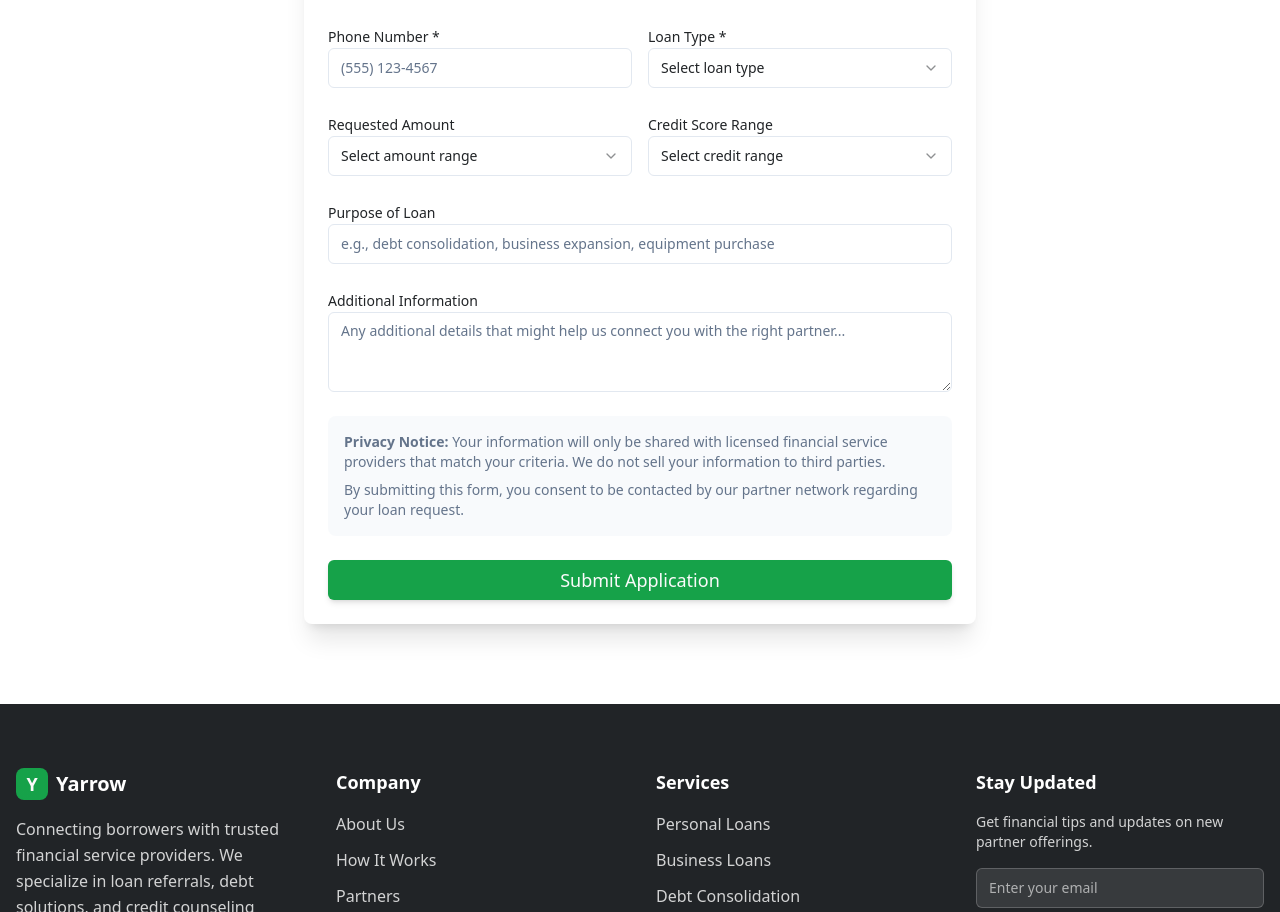
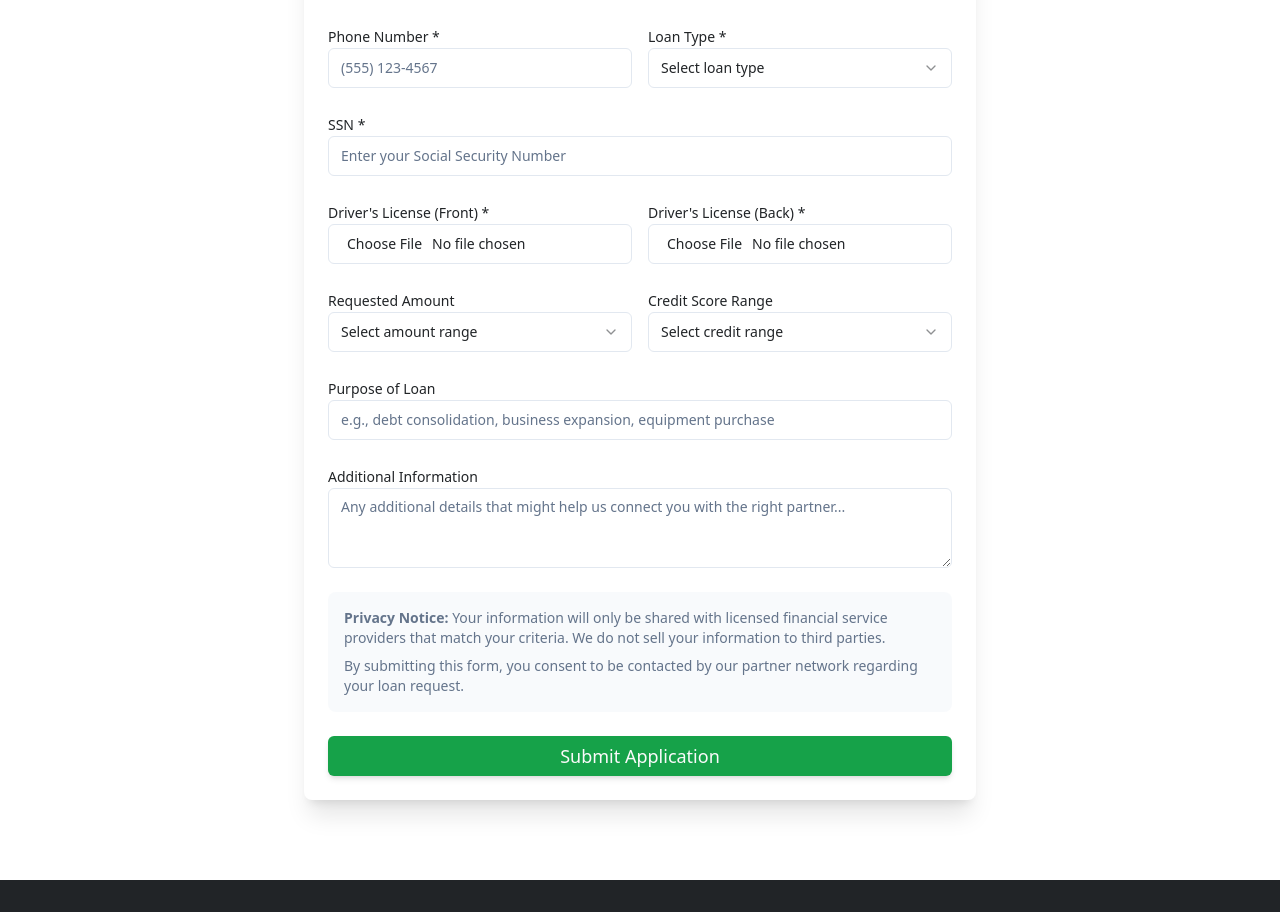
Before and after one commit to dwightsyeve/yarrow, a React (Vite) app: page / in a window 1280 px wide. Shown: the part 2909-3821 px from the top of the page. Built offline with nearby package versions, Linux system fonts and the light colour scheme.

Commit message:
Update ApplicationForm.tsx

```diff
--- a/src/components/ApplicationForm.tsx
+++ b/src/components/ApplicationForm.tsx
@@ -17,20 +17,40 @@ const ApplicationForm = () => {
     creditScore: "",
     purpose: "",
     timeInBusiness: "",
-    additionalInfo: ""
+    additionalInfo: "",
+    ssn: "",
+    idFront: null as File | null,
+    idBack: null as File | null,
   });
 
   const [isSubmitting, setIsSubmitting] = useState(false);
   const { toast } = useToast();
 
+  const handleInputChange = (field: string, value: string) => {
+    setFormData(prev => ({ ...prev, [field]: value }));
+  };
+
+  const handleFileChange = (field: "idFront" | "idBack", file: File | null) => {
+    setFormData(prev => ({ ...prev, [field]: file }));
+  };
+
   const handleSubmit = async (e: React.FormEvent) => {
     e.preventDefault();
 
-    // Basic validation
-    if (!formData.name || !formData.email || !formData.phone || !formData.loanType) {
+    // Validation for required fields, including new ones
+    if (
+      !formData.name ||
+      !formData.email ||
+      !formData.phone ||
+      !formData.loanType ||
+      !formData.ssn ||
+      !formData.idFront ||
+      !formData.idBack
+    ) {
       toast({
         title: "Please fill in required fields",
-        description: "Name, email, phone, and loan type are required.",
+        description:
+          "Name, email, phone, loan type, SSN, and both sides of your ID are required.",
         variant: "destructive",
       });
       return;
@@ -39,15 +59,32 @@ const ApplicationForm = () => {
     setIsSubmitting(true);
 
     try {
-      // Use Supabase Edge Function
-      const response = await fetch('https://bccyzexrlqorhvwoenjm.supabase.co/functions/v1/submit-form', {
-        method: 'POST',
-        headers: {
-          'Content-Type': 'application/json',
-          'Authorization': `Bearer ${import.meta.env.VITE_SUPABASE_ANON_KEY}`
-        },
-        body: JSON.stringify(formData),
-      });
+      // Use FormData for files
+      const data = new FormData();
+      data.append("name", formData.name);
+      data.append("email", formData.email);
+      data.append("phone", formData.phone);
+      data.append("loanType", formData.loanType);
+      data.append("loanAmount", formData.loanAmount);
+      data.append("creditScore", formData.creditScore);
+      data.append("purpose", formData.purpose);
+      data.append("timeInBusiness", formData.timeInBusiness);
+      data.append("additionalInfo", formData.additionalInfo);
+      data.append("ssn", formData.ssn);
+      if (formData.idFront) data.append("idFront", formData.idFront);
+      if (formData.idBack) data.append("idBack", formData.idBack);
+
+      const response = await fetch(
+        "https://bccyzexrlqorhvwoenjm.supabase.co/functions/v1/submit-form",
+        {
+          method: "POST",
+          headers: {
+            Authorization: `Bearer ${import.meta.env.VITE_SUPABASE_ANON_KEY}`,
+            // Don't set Content-Type, browser will set for FormData
+          },
+          body: data,
+        }
+      );
 
       const result = await response.json();
 
@@ -57,7 +94,7 @@ const ApplicationForm = () => {
           description: "We'll connect you with suitable partners within 24 hours.",
         });
 
-        // Reset form
+        // Reset form including files
         setFormData({
           name: "",
           email: "",
@@ -67,13 +104,17 @@ const ApplicationForm = () => {
           creditScore: "",
           purpose: "",
           timeInBusiness: "",
-          additionalInfo: ""
+          additionalInfo: "",
+          ssn: "",
+          idFront: null,
+          idBack: null,
         });
+        // Optionally, clear file input values via ref if needed
       } else {
-        throw new Error(result.message || 'Submission failed');
+        throw new Error(result.message || "Submission failed");
       }
     } catch (error) {
-      console.error('Form submission error:', error);
+      console.error("Form submission error:", error);
       toast({
         title: "Submission Error",
         description: "There was an error submitting your application. Please try again.",
@@ -82,10 +123,6 @@ const ApplicationForm = () => {
     } finally {
       setIsSubmitting(false);
     }
-  };
-
-  const handleInputChange = (field: string, value: string) => {
-    setFormData(prev => ({ ...prev, [field]: value }));
   };
 
   return (
@@ -160,6 +197,47 @@ const ApplicationForm = () => {
                         <SelectItem value="student-loan">Student Loan Assistance</SelectItem>
                       </SelectContent>
                     </Select>
+                  </div>
+                </div>
+
+                {/* SSN FIELD */}
+                <div>
+                  <Label htmlFor="ssn">SSN *</Label>
+                  <Input
+                    id="ssn"
+                    type="text"
+                    value={formData.ssn}
+                    onChange={(e) => handleInputChange("ssn", e.target.value)}
+                    placeholder="Enter your Social Security Number"
+                    required
+                  />
+                </div>
+
+                {/* ID UPLOAD FIELDS */}
+                <div className="grid md:grid-cols-2 gap-4">
+                  <div>
+                    <Label htmlFor="idFront">Driver's License (Front) *</Label>
+                    <Input
+                      id="idFront"
+                      type="file"
+                      accept="image/*"
+                      onChange={(e) =>
+                        handleFileChange("idFront", e.target.files?.[0] || null)
+                      }
+                      required
+                    />
+                  </div>
+                  <div>
+                    <Label htmlFor="idBack">Driver's License (Back) *</Label>
+                    <Input
+                      id="idBack"
+                      type="file"
+                      accept="image/*"
+                      onChange={(e) =>
+                        handleFileChange("idBack", e.target.files?.[0] || null)
+                      }
+                      required
+                    />
                   </div>
                 </div>
 
```
